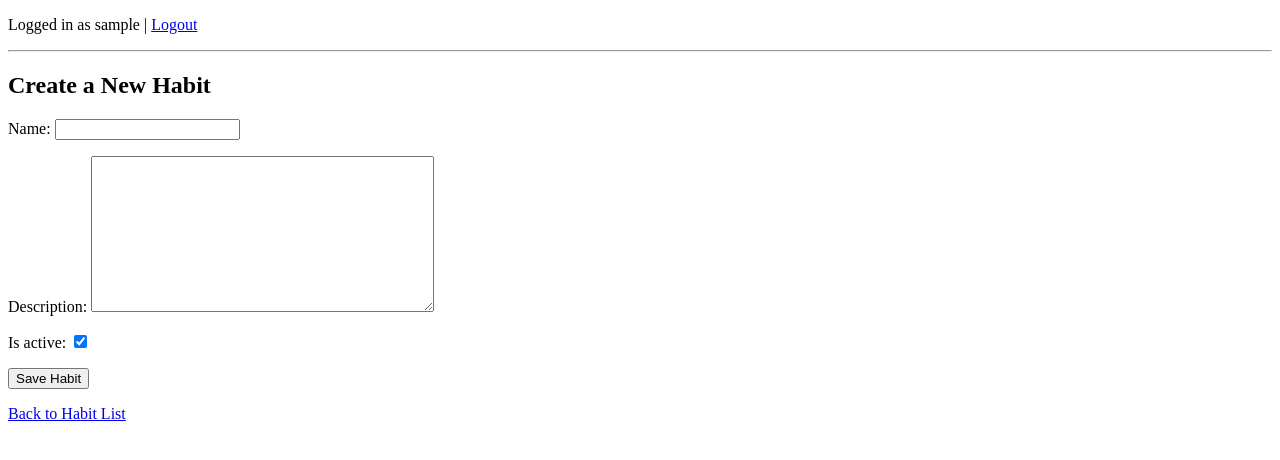
After one commit to WillamAntonDev/habit-tracker, a Django app: page /habits/create/ in a window 1280 px wide. The commit adds this page. Shown: the top 460 px of the page. Run offline with Django 4.2, Linux system fonts and the light colour scheme; the visitor is signed in with stand-in values (Sample User, id 1).

Commit message:
Add create habit form and view

```diff
--- a/config/settings.py
+++ b/config/settings.py
@@ -55,7 +55,8 @@ ROOT_URLCONF = "config.urls"
 TEMPLATES = [
     {
         "BACKEND": "django.template.backends.django.DjangoTemplates",
-        "DIRS": [],
+        'DIRS': [BASE_DIR / 'templates'],
+
         "APP_DIRS": True,
         "OPTIONS": {
             "context_processors": [
@@ -116,3 +117,6 @@ STATIC_URL = "static/"
 # https://docs.djangoproject.com/en/4.1/ref/settings/#default-auto-field
 
 DEFAULT_AUTO_FIELD = "django.db.models.BigAutoField"
+
+LOGIN_URL = '/accounts/login/'
+LOGIN_REDIRECT_URL = '/habits/'
--- a/config/urls.py
+++ b/config/urls.py
@@ -14,8 +14,11 @@ Including another URLconf
     2. Add a URL to urlpatterns:  path('blog/', include('blog.urls'))
 """
 from django.contrib import admin
-from django.urls import path
+from django.urls import path, include
 
 urlpatterns = [
     path("admin/", admin.site.urls),
+    path("habits/", include("habits.urls")),
+    path("accounts/", include("django.contrib.auth.urls")),
+
 ]
--- a/habits/admin.py
+++ b/habits/admin.py
@@ -1,5 +1,5 @@
 from django.contrib import admin
-from.models import Habit
+from.models import Habit, HabitLog
 
 @admin.register(Habit)
 class HabitAdmin(admin.ModelAdmin):
--- /dev/null
+++ b/habits/forms.py
@@ -0,0 +1,7 @@
+from django import forms
+from .models import Habit
+
+class HabitForm(forms.ModelForm):
+    class Meta:
+        model = Habit
+        fields = ['name', 'description', 'is_active']
--- /dev/null
+++ b/habits/templates/habits/create_habit.html
@@ -0,0 +1,11 @@
+{% extends "base.html" %}
+
+{% block content %}
+  <h2>Create a New Habit</h2>
+  <form method="POST">
+    {% csrf_token %}
+    {{ form.as_p }}
+    <button type="submit">Save Habit</button>
+  </form>
+  <p><a href="{% url 'habits:habit_list' %}">Back to Habit List</a></p>
+{% endblock %}
--- a/habits/templates/habits/habit_list.html
+++ b/habits/templates/habits/habit_list.html
@@ -2,6 +2,7 @@
 
 {% block content %}
   <h2>Your Habits for Today</h2>
+  <p><a href="{% url 'habits:create_habit' %}">+ Add a new habit</a></p>
 
   <ul>
     {% for habit in habits %}
--- a/habits/urls.py
+++ b/habits/urls.py
@@ -6,5 +6,6 @@ app_name = 'habits'
 urlpatterns = [
   path('', views.habit_list, name='habit_list'),
   path('<int:habit_id>', views.mark_completed, name='mark_completed'),
+  path('create/', views.create_habit, name='create_habit'),
 
 ]
--- a/habits/views.py
+++ b/habits/views.py
@@ -1,4 +1,7 @@
 from django.shortcuts import render, redirect, get_object_or_404
+from django.contrib.auth.forms import UserCreationForm
+from .forms import HabitForm
+from django.contrib.auth import login
 from .models import Habit, HabitLog
 from datetime import date
 from django.contrib.auth.decorators import login_required
@@ -22,3 +25,29 @@ def mark_completed(request, habit_id):
     log.completed = not log.completed
     log.save()
     return redirect('habits:habit_list')
+
+def register(request):
+    if request.method == 'POST':
+        form = UserCreationForm(request.POST)
+        if form.is_valid():
+            user = form.save()
+            login(request, user)  # Log the user in after registering
+            return redirect('habits:habit_list')
+    else:
+        form = UserCreationForm()
+
+    return render(request, 'registration/register.html', {'form': form})
+
+@login_required
+def create_habit(request):
+    if request.method == 'POST':
+        form = HabitForm(request.POST)
+        if form.is_valid():
+            habit = form.save(commit=False)
+            habit.user = request.user
+            habit.save()
+            return redirect('habits:habit_list')
+    else:
+        form = HabitForm()
+
+    return render(request, 'habits/create_habit.html', {'form': form})
```
